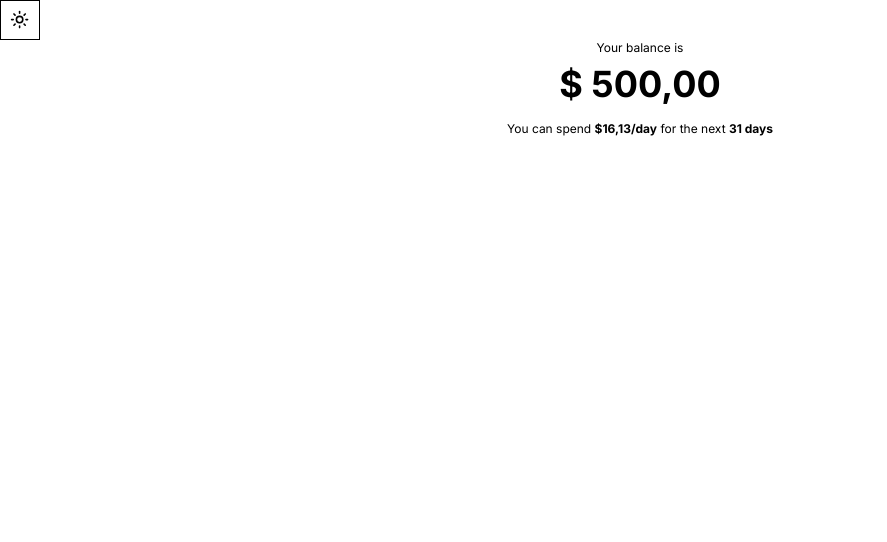
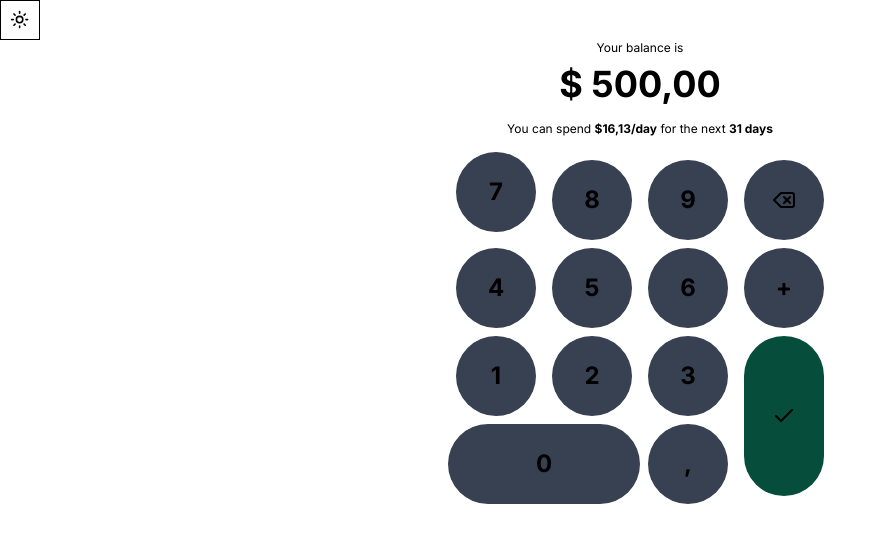
Before and after one commit to VinewZ/Finans, a Next.js app: page / in a window 1280 px wide. Shown: the top 542 px of the page, without its empty margins (0-887 px from the left). Built offline with nearby package versions, Linux system fonts and the light colour scheme.

Commit message:
Feat: create NumPad

```diff
--- a/src/app/page.tsx
+++ b/src/app/page.tsx
@@ -1,4 +1,5 @@
 import { Header } from '@/components/Header'
+import { NumPad } from '@/components/NumPad'
 import { ThemeSwitcher } from '@/components/ThemeSwitcher'
 
 export default function Home() {
@@ -6,6 +7,7 @@ export default function Home() {
     <main>
       <ThemeSwitcher />
       <Header />
+      <NumPad />
     </main>
   )
 }
--- /dev/null
+++ b/src/components/NumPad/index.tsx
@@ -0,0 +1,54 @@
+import { Check, Delete } from 'lucide-react'
+import { Button } from '../_shadcn/ui/button'
+
+export function NumPad() {
+  return (
+    <div className="mx-auto my-4 grid max-w-sm grid-cols-4 grid-rows-4 space-y-2">
+      <Button className="mx-auto h-20 w-20 rounded-full bg-gray-700 text-2xl font-bold">
+        7
+      </Button>
+      <Button className="mx-auto h-20 w-20 rounded-full bg-gray-700 text-2xl font-bold">
+        8
+      </Button>
+      <Button className="mx-auto h-20 w-20 rounded-full bg-gray-700 text-2xl font-bold">
+        9
+      </Button>
+      <Button className="mx-auto h-20 w-20 rounded-full bg-gray-700 text-2xl font-bold">
+        <Delete />
+      </Button>
+
+      <Button className="mx-auto h-20 w-20 rounded-full bg-gray-700 text-2xl font-bold">
+        4
+      </Button>
+      <Button className="mx-auto h-20 w-20 rounded-full bg-gray-700 text-2xl font-bold">
+        5
+      </Button>
+      <Button className="mx-auto h-20 w-20 rounded-full bg-gray-700 text-2xl font-bold">
+        6
+      </Button>
+      <Button className="mx-auto h-20 w-20 rounded-full bg-gray-700 text-2xl font-bold">
+        +
+      </Button>
+
+      <Button className="mx-auto h-20 w-20 rounded-full bg-gray-700 text-2xl font-bold">
+        1
+      </Button>
+      <Button className="mx-auto h-20 w-20 rounded-full bg-gray-700 text-2xl font-bold">
+        2
+      </Button>
+      <Button className="mx-auto h-20 w-20 rounded-full bg-gray-700 text-2xl font-bold">
+        3
+      </Button>
+
+      <Button className="row-span-2 mx-auto h-40 w-20 rounded-full bg-emerald-900 text-2xl font-bold">
+        <Check />
+      </Button>
+      <Button className="col-span-2 mx-auto h-20 w-full rounded-full bg-gray-700 text-2xl font-bold">
+        0
+      </Button>
+      <Button className="mx-auto h-20 w-20 rounded-full bg-gray-700 text-2xl font-bold">
+        ,
+      </Button>
+    </div>
+  )
+}
```
